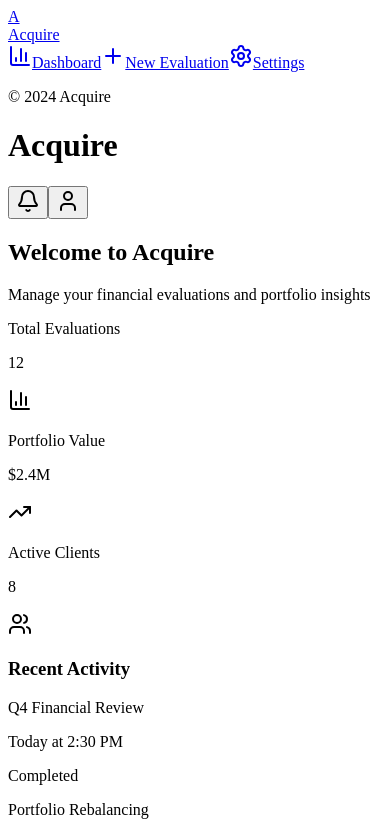
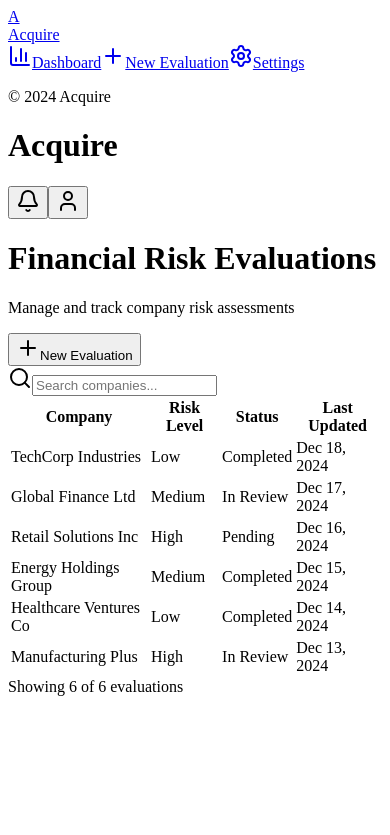
Before and after one commit to chakripulipaka/acquisition-frontend, a Next.js app: page / in a window 390 px wide. Shown: the top 835 px of the page. Built offline with nearby package versions, Linux system fonts and the light colour scheme.

Commit message:
feat: create financial risk evaluation dashboard\n\nAdd "New Evaluation" button, search input, risk table, and responsive layout

```diff
--- a/app/page.tsx
+++ b/app/page.tsx
@@ -1,12 +1,99 @@
 'use client'
 
+import { useState } from 'react'
 import { Sidebar } from '@/components/sidebar'
 import { Topbar } from '@/components/topbar'
 import { Card } from '@/components/ui/card'
 import { Button } from '@/components/ui/button'
-import { BarChart3, TrendingUp, Users } from 'lucide-react'
+import { Input } from '@/components/ui/input'
+import {
+  Table,
+  TableBody,
+  TableCell,
+  TableHead,
+  TableHeader,
+  TableRow,
+} from '@/components/ui/table'
+import { Plus, Search } from 'lucide-react'
+
+const EVALUATION_DATA = [
+  {
+    id: 1,
+    company: 'TechCorp Industries',
+    riskLevel: 'Low',
+    status: 'Completed',
+    lastUpdated: '2024-12-18',
+  },
+  {
+    id: 2,
+    company: 'Global Finance Ltd',
+    riskLevel: 'Medium',
+    status: 'In Review',
+    lastUpdated: '2024-12-17',
+  },
+  {
+    id: 3,
+    company: 'Retail Solutions Inc',
+    riskLevel: 'High',
+    status: 'Pending',
+    lastUpdated: '2024-12-16',
+  },
+  {
+    id: 4,
+    company: 'Energy Holdings Group',
+    riskLevel: 'Medium',
+    status: 'Completed',
+    lastUpdated: '2024-12-15',
+  },
+  {
+    id: 5,
+    company: 'Healthcare Ventures Co',
+    riskLevel: 'Low',
+    status: 'Completed',
+    lastUpdated: '2024-12-14',
+  },
+  {
+    id: 6,
+    company: 'Manufacturing Plus',
+    riskLevel: 'High',
+    status: 'In Review',
+    lastUpdated: '2024-12-13',
+  },
+]
+
+function getRiskBadgeColor(risk: string) {
+  switch (risk) {
+    case 'Low':
+      return 'bg-green-50 text-green-700'
+    case 'Medium':
+      return 'bg-yellow-50 text-yellow-700'
+    case 'High':
+      return 'bg-red-50 text-red-700'
+    default:
+      return 'bg-gray-50 text-gray-700'
+  }
+}
+
+function getStatusBadgeColor(status: string) {
+  switch (status) {
+    case 'Completed':
+      return 'bg-green-50 text-green-700'
+    case 'In Review':
+      return 'bg-blue-50 text-blue-700'
+    case 'Pending':
+      return 'bg-gray-100 text-gray-700'
+    default:
+      return 'bg-gray-50 text-gray-700'
+  }
+}
 
 export default function Page() {
+  const [searchQuery, setSearchQuery] = useState('')
+
+  const filteredData = EVALUATION_DATA.filter((item) =>
+    item.company.toLowerCase().includes(searchQuery.toLowerCase()),
+  )
+
   return (
     <div className="flex h-screen bg-white">
       {/* Sidebar */}
@@ -20,75 +107,100 @@ export default function Page() {
         {/* Dashboard Content */}
         <main className="flex-1 overflow-auto">
           <div className="p-8">
-            <div className="mb-8">
-              <h2 className="text-3xl font-bold text-foreground mb-2">Welcome to Acquire</h2>
-              <p className="text-muted-foreground">Manage your financial evaluations and portfolio insights</p>
+            {/* Header Section */}
+            <div className="mb-8 flex flex-col md:flex-row md:items-center md:justify-between">
+              <div>
+                <h1 className="text-3xl font-bold text-foreground mb-2">
+                  Financial Risk Evaluations
+                </h1>
+                <p className="text-muted-foreground">
+                  Manage and track company risk assessments
+                </p>
+              </div>
+              <Button className="mt-4 md:mt-0 bg-primary hover:bg-primary/90 text-primary-foreground gap-2">
+                <Plus className="w-4 h-4" />
+                New Evaluation
+              </Button>
             </div>
 
-            {/* Stats Grid */}
-            <div className="grid grid-cols-1 md:grid-cols-3 gap-6 mb-8">
-              <Card className="p-6 border-0 shadow-sm hover:shadow-md transition-shadow">
-                <div className="flex items-start justify-between">
-                  <div>
-                    <p className="text-sm text-muted-foreground mb-1">Total Evaluations</p>
-                    <p className="text-3xl font-bold text-foreground">12</p>
-                  </div>
-                  <div className="p-3 bg-red-50 rounded-lg">
-                    <BarChart3 className="w-6 h-6 text-primary" />
-                  </div>
-                </div>
-              </Card>
-
-              <Card className="p-6 border-0 shadow-sm hover:shadow-md transition-shadow">
-                <div className="flex items-start justify-between">
-                  <div>
-                    <p className="text-sm text-muted-foreground mb-1">Portfolio Value</p>
-                    <p className="text-3xl font-bold text-foreground">$2.4M</p>
-                  </div>
-                  <div className="p-3 bg-blue-50 rounded-lg">
-                    <TrendingUp className="w-6 h-6 text-accent" />
-                  </div>
-                </div>
-              </Card>
-
-              <Card className="p-6 border-0 shadow-sm hover:shadow-md transition-shadow">
-                <div className="flex items-start justify-between">
-                  <div>
-                    <p className="text-sm text-muted-foreground mb-1">Active Clients</p>
-                    <p className="text-3xl font-bold text-foreground">8</p>
-                  </div>
-                  <div className="p-3 bg-blue-50 rounded-lg">
-                    <Users className="w-6 h-6 text-accent" />
-                  </div>
-                </div>
-              </Card>
-            </div>
-
-            {/* Recent Activity */}
-            <Card className="p-6 border-0 shadow-sm">
-              <h3 className="text-lg font-semibold text-foreground mb-4">Recent Activity</h3>
-              <div className="space-y-4">
-                {[
-                  { title: 'Q4 Financial Review', date: 'Today at 2:30 PM', status: 'Completed' },
-                  { title: 'Portfolio Rebalancing', date: 'Yesterday at 11:00 AM', status: 'In Progress' },
-                  { title: 'Client Strategy Session', date: 'Dec 4, 2024', status: 'Completed' },
-                ].map((activity, i) => (
-                  <div key={i} className="flex items-center justify-between py-3 border-b border-border last:border-0">
-                    <div>
-                      <p className="font-medium text-foreground">{activity.title}</p>
-                      <p className="text-sm text-muted-foreground">{activity.date}</p>
-                    </div>
-                    <span className={`text-sm font-medium px-3 py-1 rounded-full ${
-                      activity.status === 'Completed'
-                        ? 'bg-green-50 text-green-700'
-                        : 'bg-yellow-50 text-yellow-700'
-                    }`}>
-                      {activity.status}
-                    </span>
-                  </div>
-                ))}
+            {/* Search Section */}
+            <Card className="p-6 mb-8 border-0 shadow-sm">
+              <div className="relative">
+                <Search className="absolute left-3 top-3 w-5 h-5 text-muted-foreground" />
+                <Input
+                  placeholder="Search companies..."
+                  className="pl-10"
+                  value={searchQuery}
+                  onChange={(e) => setSearchQuery(e.target.value)}
+                />
               </div>
             </Card>
+
+            {/* Table Section */}
+            <Card className="border-0 shadow-sm overflow-hidden">
+              <div className="overflow-x-auto">
+                <Table>
+                  <TableHeader className="bg-gray-50">
+                    <TableRow className="border-b hover:bg-gray-50">
+                      <TableHead className="font-semibold">Company</TableHead>
+                      <TableHead className="font-semibold">Risk Level</TableHead>
+                      <TableHead className="font-semibold">Status</TableHead>
+                      <TableHead className="font-semibold">Last Updated</TableHead>
+                    </TableRow>
+                  </TableHeader>
+                  <TableBody>
+                    {filteredData.length > 0 ? (
+                      filteredData.map((item) => (
+                        <TableRow key={item.id} className="hover:bg-gray-50/50">
+                          <TableCell className="font-medium text-foreground">
+                            {item.company}
+                          </TableCell>
+                          <TableCell>
+                            <span
+                              className={`text-sm font-medium px-3 py-1 rounded-full ${getRiskBadgeColor(
+                                item.riskLevel,
+                              )}`}
+                            >
+                              {item.riskLevel}
+                            </span>
+                          </TableCell>
+                          <TableCell>
+                            <span
+                              className={`text-sm font-medium px-3 py-1 rounded-full ${getStatusBadgeColor(
+                                item.status,
+                              )}`}
+                            >
+                              {item.status}
+                            </span>
+                          </TableCell>
+                          <TableCell className="text-muted-foreground text-sm">
+                            {new Date(item.lastUpdated).toLocaleDateString('en-US', {
+                              year: 'numeric',
+                              month: 'short',
+                              day: 'numeric',
+                            })}
+                          </TableCell>
+                        </TableRow>
+                      ))
+                    ) : (
+                      <TableRow>
+                        <TableCell
+                          colSpan={4}
+                          className="text-center py-8 text-muted-foreground"
+                        >
+                          No evaluations found matching your search.
+                        </TableCell>
+                      </TableRow>
+                    )}
+                  </TableBody>
+                </Table>
+              </div>
+            </Card>
+
+            {/* Results Count */}
+            <div className="mt-4 text-sm text-muted-foreground">
+              Showing {filteredData.length} of {EVALUATION_DATA.length} evaluations
+            </div>
           </div>
         </main>
       </div>
```
